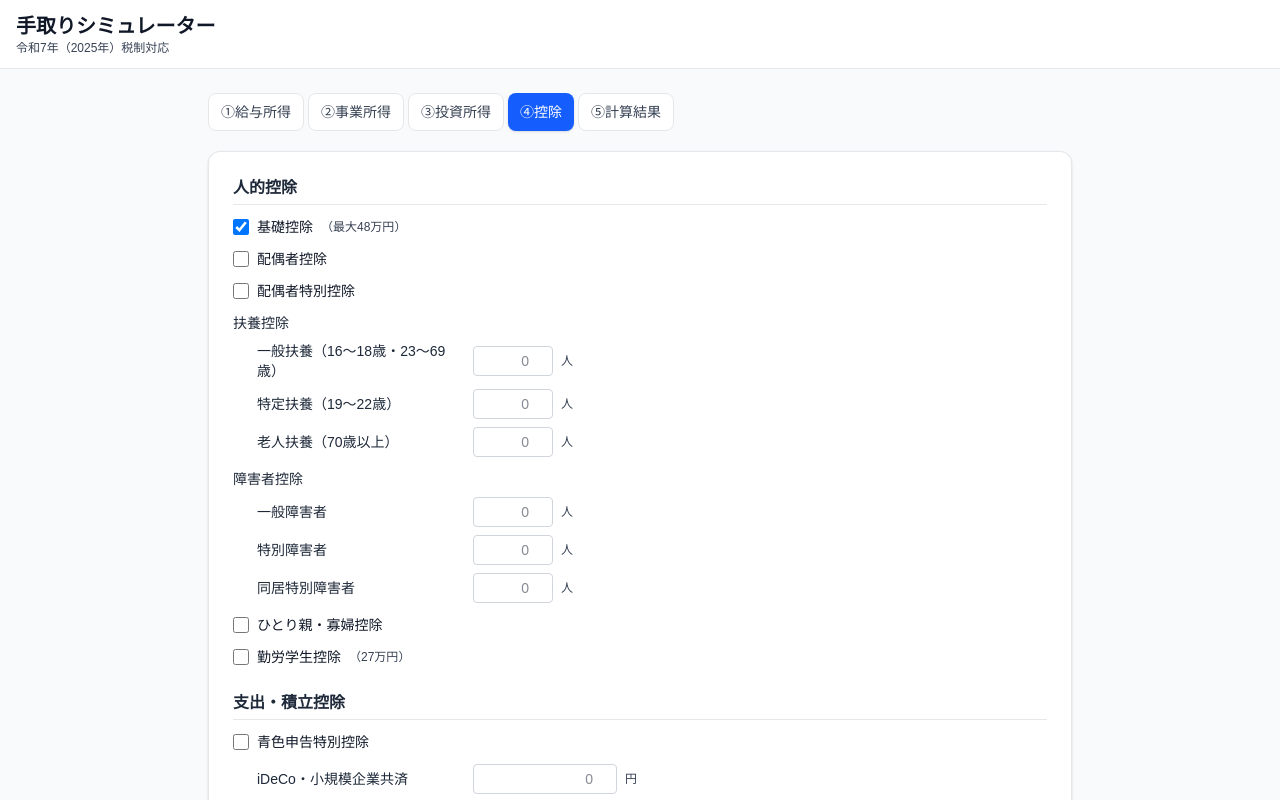
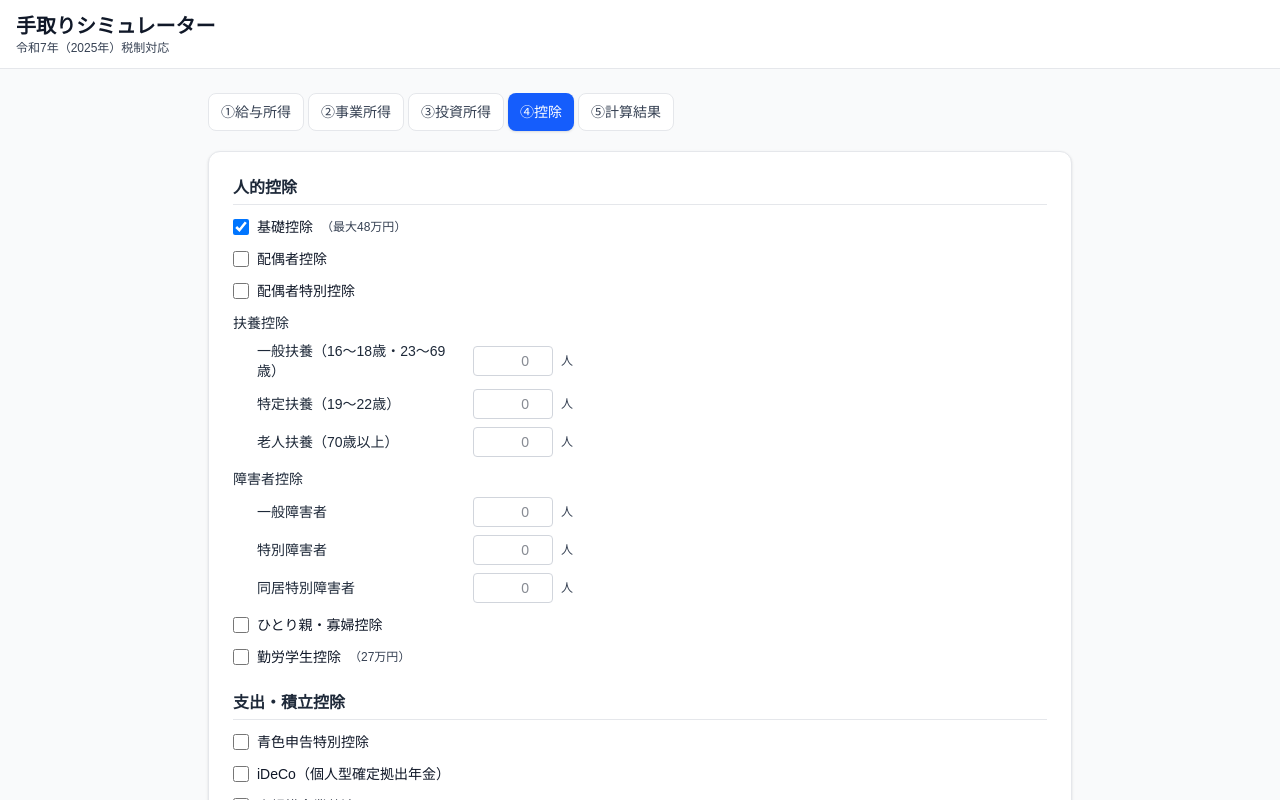
Before and after one commit to taishiguro/tedori-simulator, a Next.js app: page / in a window 1280 px wide. Both pictures are taken after a click on the button "④控除". Shown: the top 800 px of the page. Built offline with nearby package versions, Linux system fonts and the light colour scheme.

Commit message:
split ideco/shoukibo and add furusato limit simulation (#11)

```diff
--- a/app/page.tsx
+++ b/app/page.tsx
@@ -2,7 +2,7 @@
 
 import { useState, useMemo } from 'react'
 import { SimulatorInputs } from '@/lib/tax/types'
-import { calcTedori } from '@/lib/tax/calculator'
+import { calcTedori, calcFurusatoLimit } from '@/lib/tax/calculator'
 import { getTaxData } from '@/lib/tax/loader'
 import { SalaryInput } from '@/components/simulator/SalaryInput'
 import { JigyoInput } from '@/components/simulator/JigyoInput'
@@ -58,7 +58,8 @@ const DEFAULT_DEDUCTIONS: SimulatorInputs['deductions'] = {
   student: false,
   aoshiro: false,
   aoshiroAmount: 650000,
-  shako: 0,
+  ideco: 0,
+  shoukibo: 0,
   medical: 0,
   seimeiLife: 0,
   seimeiKaigo: 0,
@@ -121,6 +122,10 @@ export default function Home() {
   )
 
   const result = useMemo(() => calcTedori(inputs, taxData), [inputs, taxData])
+  const furusatoLimit = useMemo(
+    () => calcFurusatoLimit(result.taxableIncome, taxData),
+    [result.taxableIncome, taxData]
+  )
 
   const handleInvestChange = (patch: Partial<InvestState>) => {
     setInvest(prev => ({ ...prev, ...patch }))
@@ -282,7 +287,11 @@ export default function Home() {
           )}
 
           {activeTab === 'deduct' && (
-            <DeductionInput deductions={deductions} onChange={setDeductions} />
+            <DeductionInput
+              deductions={deductions}
+              onChange={setDeductions}
+              furusatoLimit={furusatoLimit}
+            />
           )}
 
           {activeTab === 'result' && (
--- a/components/simulator/DeductionInput.tsx
+++ b/components/simulator/DeductionInput.tsx
@@ -1,5 +1,6 @@
 'use client'
 
+import { useState } from 'react'
 import { SimulatorInputs } from '@/lib/tax/types'
 
 type Deductions = SimulatorInputs['deductions']
@@ -7,6 +8,7 @@ type Deductions = SimulatorInputs['deductions']
 interface DeductionInputProps {
   deductions: Deductions
   onChange: (d: Deductions) => void
+  furusatoLimit: number
 }
 
 function NumInput({
@@ -88,7 +90,11 @@ function Checkbox({
   )
 }
 
-export function DeductionInput({ deductions, onChange }: DeductionInputProps) {
+export function DeductionInput({ deductions, onChange, furusatoLimit }: DeductionInputProps) {
+  const [idecoOpen, setIdecoOpen] = useState(deductions.ideco > 0)
+  const [shoukiboOpen, setShoukiboOpen] = useState(deductions.shoukibo > 0)
+  const [furusatoOpen, setFurusatoOpen] = useState(deductions.furusato > 0)
+
   const set = <K extends keyof Deductions>(key: K, value: Deductions[K]) => {
     onChange({ ...deductions, [key]: value } as Deductions)
   }
@@ -233,11 +239,53 @@ export function DeductionInput({ deductions, onChange }: DeductionInputProps) {
           </div>
         )}
 
+        <div className="space-y-2">
+          <Checkbox
+            label="iDeCo（個人型確定拠出年金）"
+            checked={idecoOpen}
+            onChange={v => {
+              setIdecoOpen(v)
+              if (!v) set('ideco', 0)
+            }}
+          />
+          {idecoOpen && (
+            <div className="ml-6 space-y-1">
               <NumInput
-          label="iDeCo・小規模企業共済"
-          value={deductions.shako}
-          onChange={v => set('shako', v)}
+                label="掛金額（年間）"
+                value={deductions.ideco}
+                onChange={v => set('ideco', v)}
               />
+              <p className="text-xs text-gray-500 ml-0">上限の目安: 会社員 年276,000円 / 自営業 年816,000円</p>
+            </div>
+          )}
+        </div>
+
+        <div className="space-y-2">
+          <Checkbox
+            label="小規模企業共済"
+            checked={shoukiboOpen}
+            onChange={v => {
+              setShoukiboOpen(v)
+              if (!v) set('shoukibo', 0)
+            }}
+          />
+          {shoukiboOpen && (
+            <div className="ml-6 space-y-1">
+              <NumInput
+                label="掛金額（年間）"
+                value={deductions.shoukibo}
+                onChange={v => set('shoukibo', v)}
+              />
+              <p className="text-xs text-gray-500 ml-0">上限: 月70,000円（年840,000円）</p>
+            </div>
+          )}
+        </div>
+
+        {(idecoOpen || shoukiboOpen) && (
+          <p className="text-xs text-gray-600 ml-1">
+            iDeCo + 小規模企業共済 = 合計{(deductions.ideco + deductions.shoukibo).toLocaleString('ja-JP')}円（全額所得控除）
+          </p>
+        )}
         <NumInput
           label="医療費控除（実支出額）"
           value={deductions.medical}
@@ -263,11 +311,36 @@ export function DeductionInput({ deductions, onChange }: DeductionInputProps) {
           value={deductions.kasai}
           onChange={v => set('kasai', v)}
         />
+        <div className="space-y-2">
+          <Checkbox
+            label="ふるさと納税"
+            checked={furusatoOpen}
+            onChange={v => {
+              setFurusatoOpen(v)
+              if (!v) set('furusato', 0)
+            }}
+          />
+          {furusatoOpen && (
+            <div className="ml-6 space-y-3">
+              <div>
+                <p className="text-xs font-medium text-gray-700 mb-1">[ ふるさと納税上限額シミュレーション ]</p>
+                <p className="text-xs text-gray-600 mb-2">現在の入力値から計算した目安の上限額:</p>
+                <div className="border border-gray-300 rounded p-3 bg-gray-50 inline-block min-w-[220px]">
+                  <p className="text-xs font-semibold text-gray-700">ふるさと納税 上限目安額</p>
+                  <p className="text-lg font-bold text-blue-700 mt-1">¥ {furusatoLimit.toLocaleString('ja-JP')} 円</p>
+                  <p className="text-xs text-gray-500">（うち自己負担: 2,000円）</p>
+                </div>
+                <p className="text-xs text-gray-500 mt-2">※ 他の控除の入力状況によって変動します</p>
+                <p className="text-xs text-gray-500">※ 詳細は各ふるさと納税サイトのシミュレーターでご確認ください</p>
+              </div>
               <NumInput
-          label="ふるさと納税（寄附金額）"
+                label="寄附金額（自己負担2千円超分）"
                 value={deductions.furusato}
                 onChange={v => set('furusato', v)}
               />
+            </div>
+          )}
+        </div>
       </section>
 
       <section className="space-y-3">
--- a/lib/export/csvExporter.ts
+++ b/lib/export/csvExporter.ts
@@ -61,7 +61,8 @@ export function generateCsvContent(data: CsvExportData): string {
   rows.push(`input:deduction_student,${d.student}`)
   rows.push(`input:deduction_aoshiro,${d.aoshiro}`)
   rows.push(`input:deduction_aoshiro_amount,${d.aoshiroAmount}`)
-  rows.push(`input:deduction_shako,${d.shako}`)
+  rows.push(`input:deduction_ideco,${d.ideco}`)
+  rows.push(`input:deduction_shoukibo,${d.shoukibo}`)
   rows.push(`input:deduction_medical,${d.medical}`)
   rows.push(`input:deduction_seimei_life,${d.seimeiLife}`)
   rows.push(`input:deduction_seimei_kaigo,${d.seimeiKaigo}`)
--- a/lib/export/csvImporter.ts
+++ b/lib/export/csvImporter.ts
@@ -93,7 +93,8 @@ export function parseCsv(text: string): ImportedState {
       student: bool('input:deduction_student'),
       aoshiro: bool('input:deduction_aoshiro'),
       aoshiroAmount: num('input:deduction_aoshiro_amount') || 650000,
-      shako: num('input:deduction_shako'),
+      ideco: num('input:deduction_ideco'),
+      shoukibo: num('input:deduction_shoukibo'),
       medical: num('input:deduction_medical'),
       seimeiLife: num('input:deduction_seimei_life'),
       seimeiKaigo: num('input:deduction_seimei_kaigo'),
--- a/lib/tax/calculator.ts
+++ b/lib/tax/calculator.ts
@@ -111,8 +111,8 @@ export function calcAllDeductions(
   // 勤労学生控除
   if (inputs.deductions.student) total += 270000
 
-  // 小規模企業共済等掛金控除
-  total += inputs.deductions.shako
+  // 小規模企業共済等掛金控除（iDeCo + 小規模企業共済）
+  total += inputs.deductions.ideco + inputs.deductions.shoukibo
 
   // 医療費控除
   const medicalDeduction = inputs.deductions.medical - Math.min(Math.round(sogoIncome * 0.05), 100000)
@@ -223,3 +223,27 @@ export function calcTedori(inputs: SimulatorInputs, data: TaxData): TedoriResult
     tedoriMonthly,
   }
 }
+
+/**
+ * ふるさと納税の上限額（目安）を計算する
+ * 上限額 = （住民税所得割額 × 20%）÷（1 - 所得税率 - 住民税率10%）+ 2,000円
+ * 住民税所得割額 = 課税所得 × 10%
+ */
+export function calcFurusatoLimit(taxableIncome: number, data: TaxData): number {
+  if (taxableIncome <= 0) return 2000
+
+  const juminshozei = taxableIncome * 0.10
+
+  let incomeTaxRate = 0
+  for (const b of data.incomeTax.brackets) {
+    if (b.max === null || taxableIncome <= b.max) {
+      incomeTaxRate = b.rate
+      break
+    }
+  }
+
+  const denominator = 1 - incomeTaxRate - 0.10
+  if (denominator <= 0) return 2000
+
+  return Math.round((juminshozei * 0.20) / denominator) + 2000
+}
--- a/lib/tax/types.ts
+++ b/lib/tax/types.ts
@@ -92,7 +92,8 @@ export interface SimulatorInputs {
     student: boolean
     aoshiro: boolean
     aoshiroAmount: number
-    shako: number
+    ideco: number
+    shoukibo: number
     medical: number
     seimeiLife: number
     seimeiKaigo: number
```
Also changed, not shown: 1 other file (tests, documents, lock files or other folders). Lines whose indentation alone changed are shown as unchanged.
